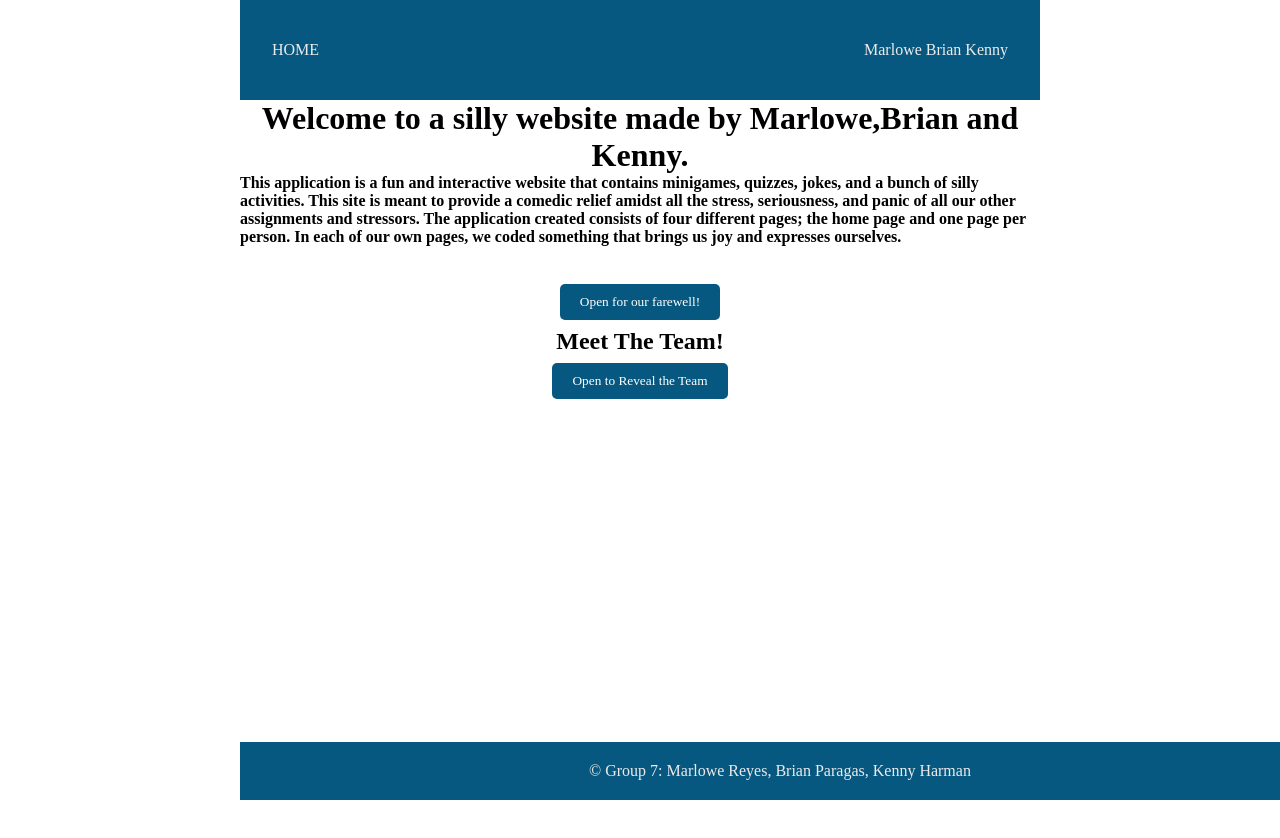
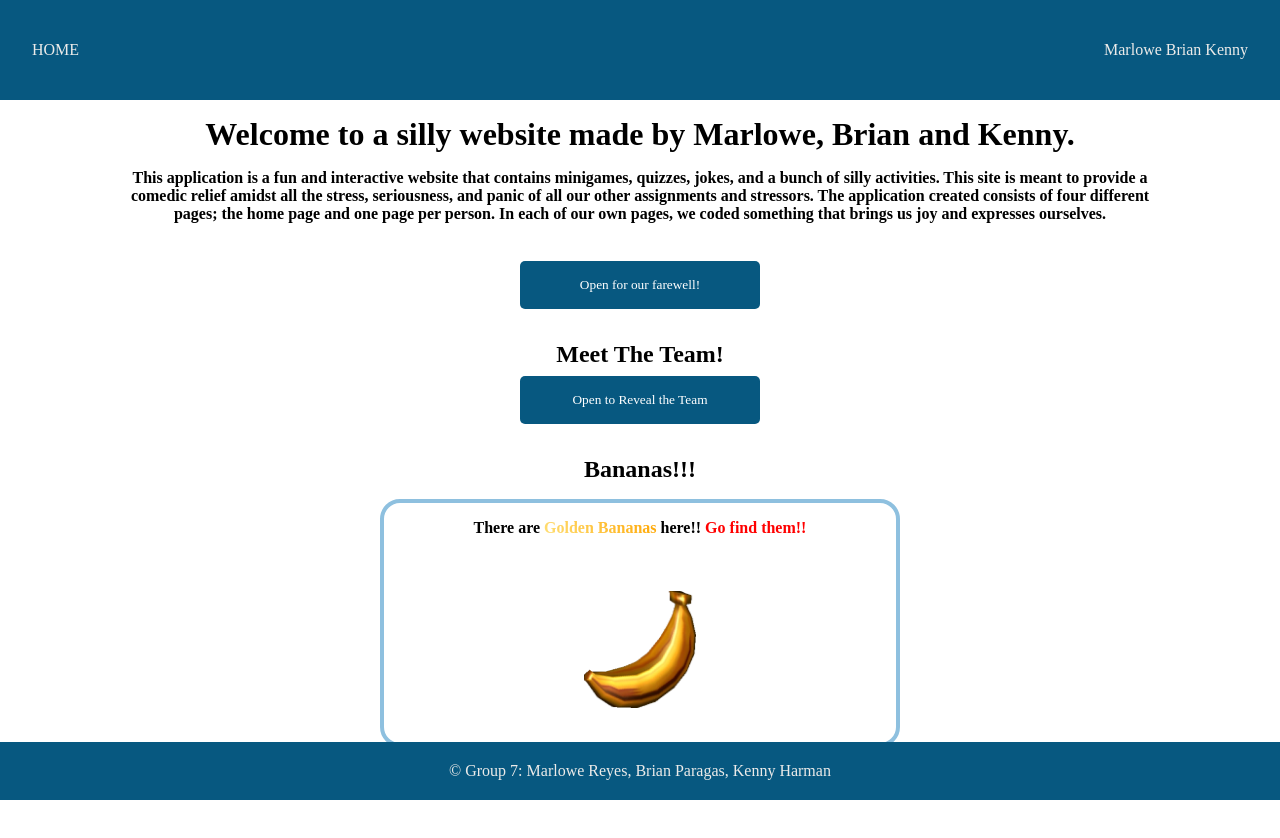
Before and after one commit to marlowereyes/COMP2170-FinalProject, a plain HTML site: page index.html in a window 1280 px wide. Before the commit the page ends 800 px from the top, so only its background shows below. Drawn offline with Linux system fonts and the light colour scheme.

Commit message:
Finishing home page

```diff
--- a/index.html
+++ b/index.html
@@ -19,8 +19,8 @@
             </div>
         </div>
     </header>
-    <div>
-    <h1>Welcome to a silly website made by Marlowe,Brian and Kenny.</h1>
+    <div class="heading__content">
+    <h1>Welcome to a silly website made by Marlowe, Brian and Kenny.</h1>
     <h4>This application is a fun and interactive website that contains minigames, quizzes, jokes, and a bunch of silly activities. This site is meant to provide a comedic relief amidst all the stress, seriousness, and panic of all our other assignments and stressors. The application created consists of four different pages; the home page and one page per person. In each of our own pages, we coded something that brings us joy and expresses ourselves.</h4>
     </div>
     <button id="open-overlay">Open for our farewell!</button>
@@ -32,16 +32,32 @@
             <p>H.A.G.S! See you next semester? <br/> <3 Marnowe, Brion, & Kenby </p>
         </div>
     </div>
-<h2>Meet The Team!</h2>
-<button id="toggleCarouselBtn">Open to Reveal the Team</button>
-<div class="carousel-container">
+<div class="team__section">
+    <h2>Meet The Team!</h2>
+    <button id="toggleCarouselBtn">Open to Reveal the Team</button>
+    <div class="carousel-container">
     <button id="prevBtn">&lt;</button>
     <div class="carousel">
         <img src="./images/marlowe.png" class="active" alt="Image 1">
         <img src="./images/brian.png" alt="Image 2">
         <img src="./images/kenny.png" alt="Image 3">
     </div>
-    <button id="nextBtn">&gt;</button>
+        <button id="nextBtn">&gt;</button>
+    </div>
+</div>
+
+<div class="banana__section__container">
+    <h2>
+        Bananas!!!
+    </h2>
+    <div class="banana__section">
+        <div class="banana__section__content">
+            <h4>
+                There are <span class="its__gold">Golden Bananas</span> here!! <span class="rainbow">Go find them!!</span>
+            </h4>
+            <img src="./images/goldbanana.webp">
+        </div>
+    </div>
 </div>
 
     <footer>
@@ -49,5 +65,6 @@
     </footer>
 
     <script src="./javascript/index.js"></script>
+    <script src="./javascript/kenny2.js"></script>
 </body>
 </html>
--- a/javascript/kenny2.js
+++ b/javascript/kenny2.js
@@ -1,4 +1,3 @@
-// Function to update header text and buttons
 function updateHeaderText() {
     const headerText = document.querySelector('.de-main h1');
     headerText.innerHTML = "Are you sure you're worthy of <span class='its__gold'>Golden Banana?</span>";
@@ -82,6 +81,8 @@ function updateButtonsForDecision() {
         updateSingleButton2();
         // Play audio files
         playAudioFiles();
+        // Display GIF over the background
+        displayGif();
     });
     const button4 = document.createElement('button');
     button4.textContent = 'HAO am I supposed to know?';
@@ -104,6 +105,20 @@ function playAudioFiles() {
     audio2.play();
 }
 
+// Function to display GIF
+function displayGif() {
+    const gif = document.createElement('img');
+    gif.src = './images/confetti.gif'; // Replace with the actual path to your GIF file
+    gif.style.position = 'absolute';
+    gif.style.top = '0';
+    gif.style.left = '0';
+    gif.style.width = '100%';
+    gif.style.height = '95%';
+    gif.style.objectFit = 'cover'; // Ensure the GIF covers the entire area
+    gif.style.zIndex = '0'; // Ensure the GIF is on top
+    gif.style.pointerEvents = 'none';
+    document.body.appendChild(gif);
+}
 // Function to update buttons to a single "Return Home" button
 function updateSingleButton() {
     const buttonsContainer = document.querySelector('.buttons');
--- a/styles/kenny2.css
+++ b/styles/kenny2.css
@@ -95,6 +95,11 @@ a {
     margin-top: 16rem;
 }
 
+.banana__buttons2:hover {
+    background-color: #507084;
+    border: 3px solid #3e4554;
+}
+
 .banana__buttons:hover {
     background-color: #507084;
     border: 3px solid #3e4554;
--- a/styles/styles.css
+++ b/styles/styles.css
@@ -4,7 +4,9 @@
 }
 
 body {
-    margin: 0px 240px;
+    margin: 0px;
+    width: 100%;
+    height: 53rem;
 }
 
 footer {
@@ -81,6 +83,20 @@ a{
     padding: 16px;
 }
 
+.heading__content {
+    margin-top: 1rem;
+    display: flex;
+    flex-direction: column;
+    justify-content: center;
+    align-items: center;
+    gap: 1rem;
+}
+
+.heading__content>h4 {
+    width: 80%;
+    text-align: center;
+}
+
 button {
     display: block;
     margin: 8px auto;
@@ -90,6 +106,8 @@ button {
     border: none;
     border-radius: 5px;
     cursor: pointer;
+    width: 15rem;
+    height: 3rem;
 }
 
 button:hover {
@@ -110,7 +128,7 @@ h4{
 
 footer{
     position:fixed;
-    width: 1080px;
+    width: 100%;
 }
 
 .carousel {
@@ -138,3 +156,57 @@ footer{
 .carousel img.active {
     opacity: 1;
 }
+
+.team__section {
+    margin-top: 2rem;
+}
+
+.banana__section__container {
+    display: flex;
+    flex-direction: column;
+    justify-content: center;
+    align-items: center;
+    margin-top: 2rem;
+    gap: 1rem;
+}
+
+.banana__section {
+    border: 4px solid #8ec0df;
+    border-radius: 20px;
+    width: 40%;
+    height: 15rem;
+}
+
+.banana__section__content {
+    display: flex;
+    flex-direction: column;
+    justify-content: center;
+    align-items: center;
+    padding: 1rem;
+    gap: 1.5rem;
+}
+
+img {
+    width: 7rem;
+}
+
+.its__gold {
+    background: linear-gradient(45deg, #ffe078, #ffa500);
+    -webkit-background-clip: text;
+    -webkit-text-fill-color: transparent;
+}
+
+@keyframes rainbowText {
+    0% { color: red; }
+    14% { color: orange; }
+    28% { color: yellow; }
+    42% { color: green; }
+    57% { color: blue; }
+    71% { color: indigo; }
+    85% { color: violet; }
+    100% { color: red; }
+}
+
+.rainbow {
+    animation: rainbowText 5s linear infinite;
+}
```
Also changed, not shown: images/goldbanana.webp (added), 1 other file.
